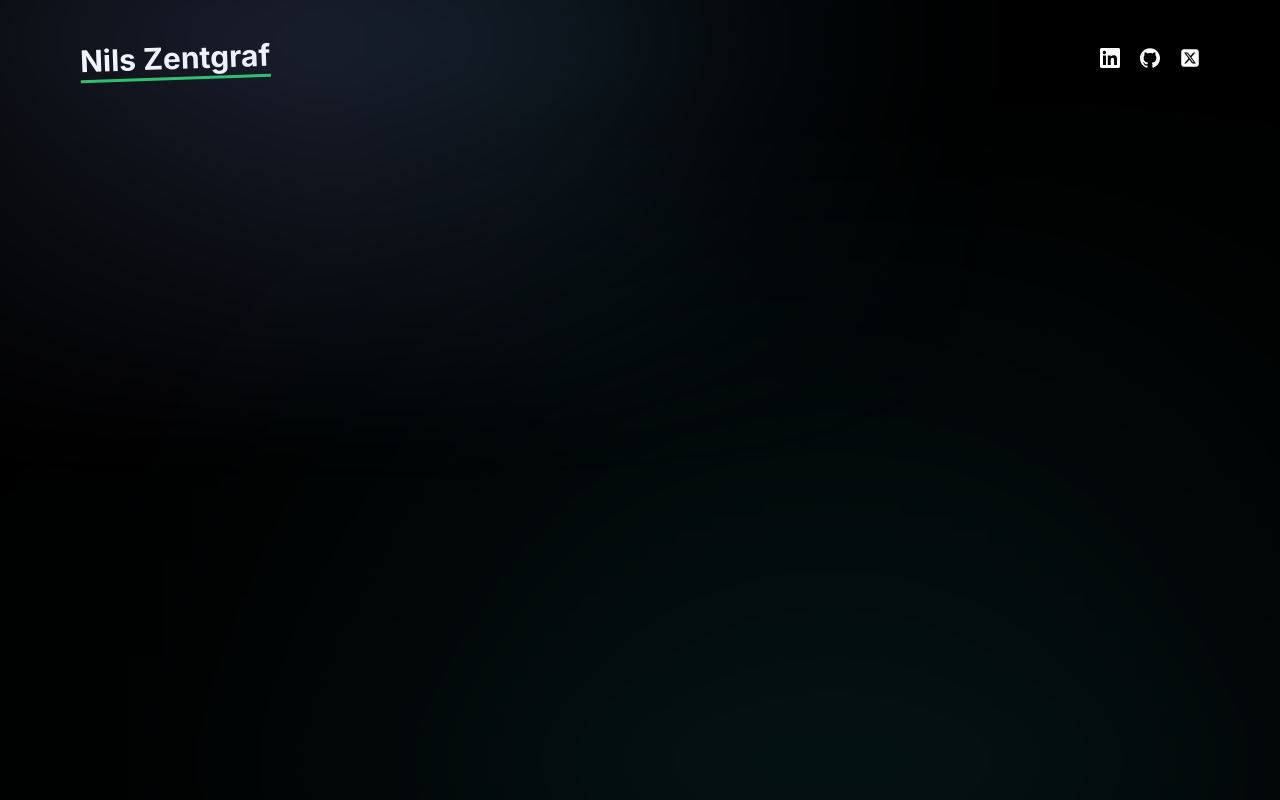
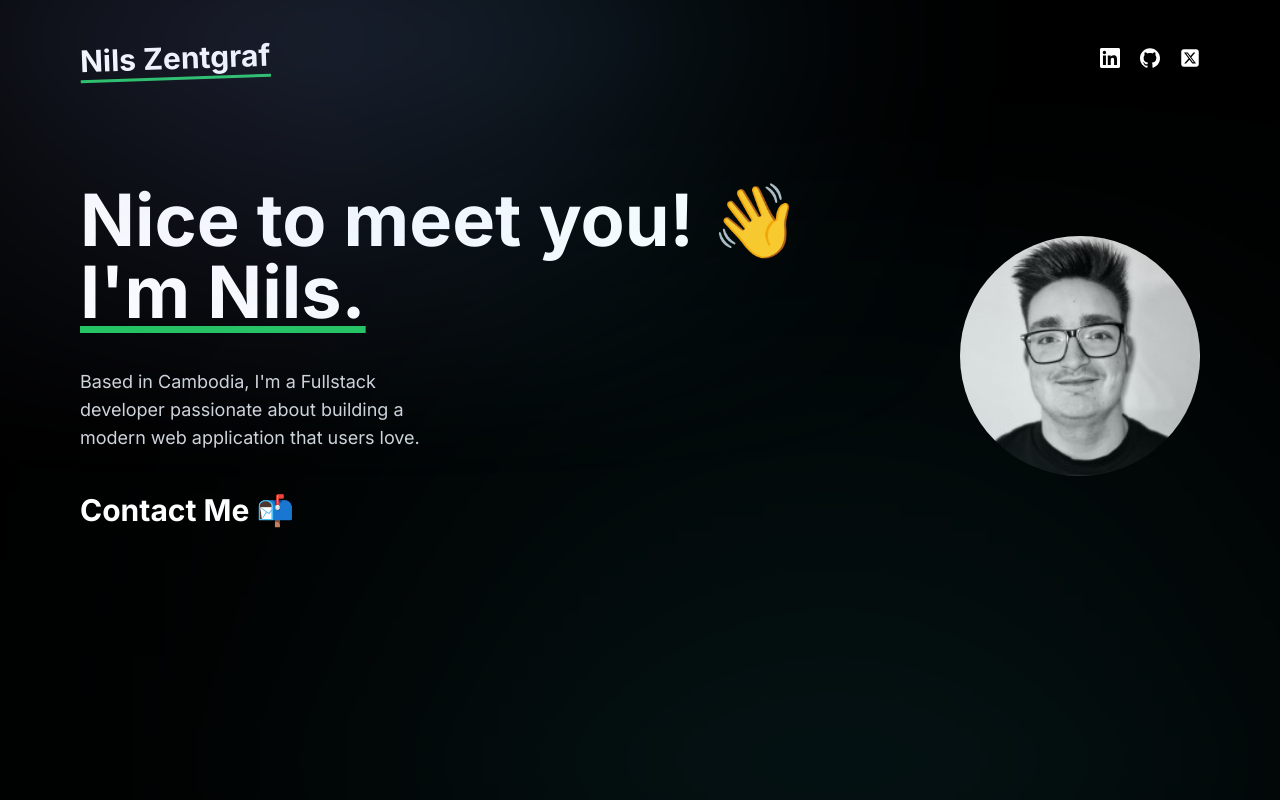
Before and after one commit to EinsNils/portfolio, a Next.js app: page / in a window 1280 px wide. Built offline with nearby package versions, Linux system fonts and the light colour scheme.

Commit message:
style the HeroSection

```diff
--- a/src/app/page.tsx
+++ b/src/app/page.tsx
@@ -1,3 +1,4 @@
+import HeroSection from "@/components/HeroSection";
 import MaxWidthWrapper from "@/components/MaxWidthWrapper";
 import Navbar from "@/components/Navbar";
 
@@ -7,6 +8,7 @@ export default function Home() {
       <div className="min-h-screen bg-black">
           <div className="max-w-7xl mx-auto">
               <Navbar />
+              <HeroSection />
           </div>
       </div>
     </MaxWidthWrapper>
--- /dev/null
+++ b/src/components/HeroSection.tsx
@@ -0,0 +1,38 @@
+import Link from "next/link";
+
+const HeroSection = () => {
+  return (
+    <div className="min-h-[60vh] flex items-center justify-between">
+      <div className="space-y-10">
+        <h1 className="text-4xl lg:text-7xl font-bold">
+          Nice to meet you! 👋
+          <br />{" "}
+          <span className="underline underline-offset-8 decoration-green-500">
+            I'm Nils.
+          </span>
+        </h1>
+        <p className="md:w-96 text-lg text-gray-300">
+          {
+            "Based in Cambodia, I'm a Fullstack developer passionate about building a modern web application that users love."
+          }
+        </p>
+
+        <Link href="mailto:nilszentgraf@aol.com" className="inline-block">
+          <div>
+            <h1 className="text-3xl font-bold">Contact Me 📬</h1>
+          </div>
+        </Link>
+      </div>
+
+      <div>
+        <img
+          src="/1715101804238.jpg"
+          alt="Nils Zentgraf"
+          className="w-60 h-60 rounded-full"
+        />
+      </div>
+    </div>
+  );
+};
+
+export default HeroSection;
```
Also changed, not shown: public/1715101804238.jpg (added), public/66b4b322-ea66-4e5a-aaa1-5cb2f84eb6eb.jpg (added).
